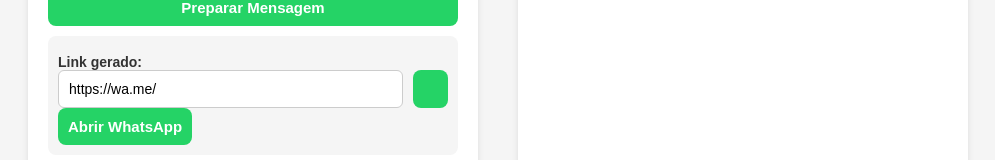
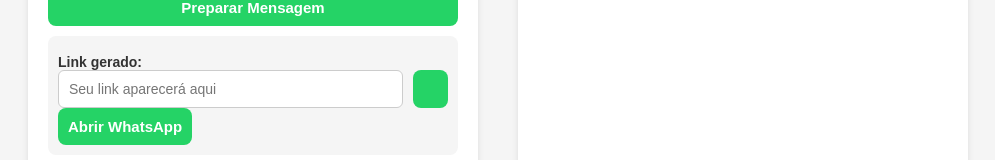
Before and after one commit to yaslemes/Projeto-Whatsapp-DW2, a React (Vite) app: page / in a window 1280 px wide. Shown: the part 335-495 px from the top of the page, without its empty margins (142-1137 px from the left). Built offline with nearby package versions, Linux system fonts and the light colour scheme; some icons are missing.

Commit message:
Implementada função de gerar link

```diff
--- a/src/components/LinkGenerator/LinkForm.jsx
+++ b/src/components/LinkGenerator/LinkForm.jsx
@@ -9,6 +9,8 @@ import "react-phone-input-2/lib/style.css";
 export default function LinkForm() {
   const [phoneDisplay, setPhoneDisplay] = useState(""); // Telefone formatado para exibir no input
   const [phoneRaw, setPhoneRaw] = useState(""); // Apenas os dígitos do telefone
+  const [mensagem, setMensagem] = useState("");
+  const [linkGerado, setLinkGerado] = useState("");
 
   // Atualiza o telefone (formatado e só dígitos)
   const handlePhoneChange = (value, country, e, formattedValue) => {
@@ -16,6 +18,17 @@ export default function LinkForm() {
     setPhoneRaw(digitsOnly);
     setPhoneDisplay(formattedValue || "+" + digitsOnly); // Atualiza input com formato
   };
+
+  // Função para preparar a mensagem e gerar o link
+  const prepararMensagem = () => {
+
+    if(!phoneRaw) {
+      return alert("Preencha o número.");
+    }
+    const mensagemCodificada = encodeURIComponent(mensagem ||"")
+    const link = `https://wa.me/${phoneRaw}?text=${mensagemCodificada}`;
+    setLinkGerado(link);
+  }
 
   return (
     <form className="link-form">
@@ -39,13 +52,16 @@ export default function LinkForm() {
         label="Mensagem (opcional)"
         id="mensagem"
         name="mensagem"
+        value={mensagem}
         placeholder="Digite sua mensagem aqui..."
+        onChange={(e) => setMensagem(e.target.value)}
       />
 
-      <Button type="button">Preparar Mensagem</Button>
+      <Button type="button" onClick={prepararMensagem}>
+        Preparar Mensagem</Button>
 
+{/* Link Gerado */}
       <div className="generated-link-section">
-        {/* Link Gerado */}
         <div className="form-group">
           <label htmlFor="link-gerado">Link gerado:</label>
           <div className="link-copy">
@@ -53,8 +69,9 @@ export default function LinkForm() {
               type="text"
               id="link-gerado"
               readOnly
-              value="https://wa.me/"
-            />
+              value={linkGerado}
+              placeholder="Seu link aparecerá aqui"
+              />
             <button>
               <ContentCopyIcon fontSize="small"/>
             </button>
```
